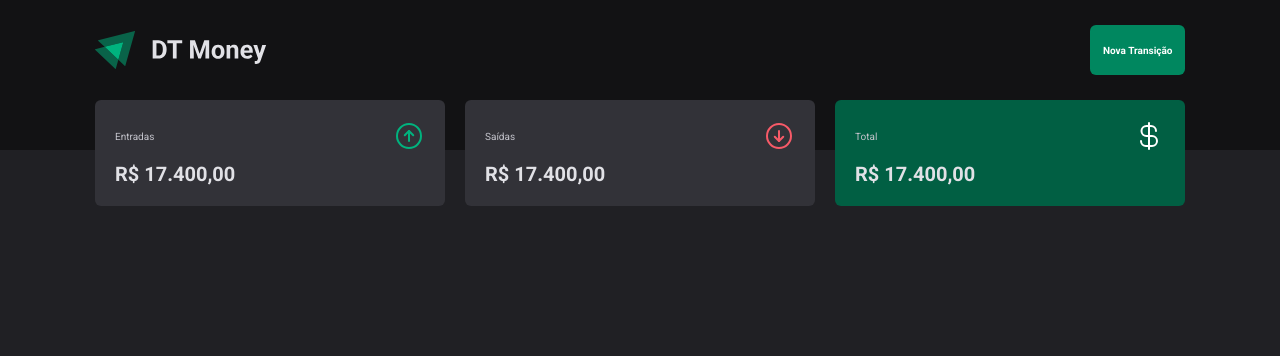
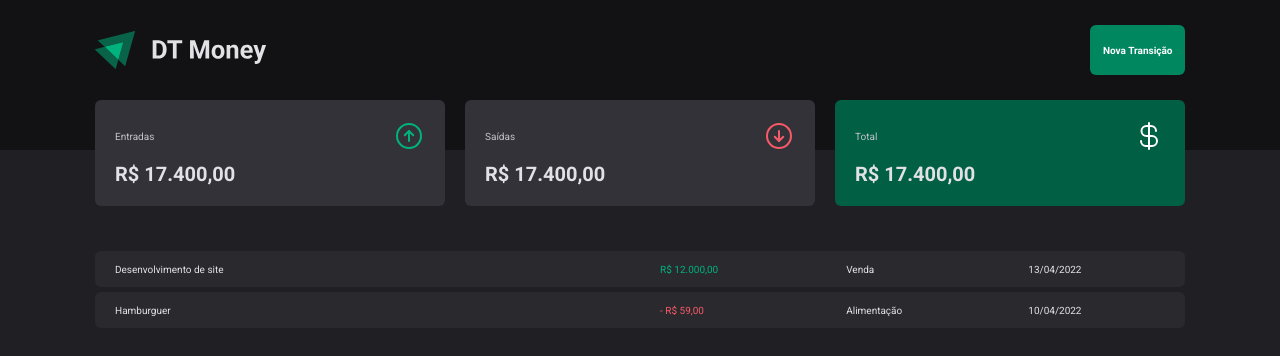
Before and after one commit to JonatasAS/Project_Ignite_03, a React (Vite) app in the folder dt-money/: page / in a window 1280 px wide. Shown: the top 356 px of the page. Built offline with nearby package versions, Linux system fonts and the light colour scheme.

Commit message:
page component transactions and styled

```diff
--- a/dt-money/src/pages/Transactions/index.tsx
+++ b/dt-money/src/pages/Transactions/index.tsx
@@ -1,11 +1,39 @@
 import { Header } from "../../components/Header";
 import { Summary } from "../../components/Summary/index";
+import { PriceHighLight, TrasactionsContainer, TrasactionsTable } from "./styles";
 
 export function Transactions() {
   return (
     <div>
       <Header />
       <Summary />
+
+      <TrasactionsContainer>
+        <TrasactionsTable>
+          <tbody>
+            <tr>
+              <td width="50%">Desenvolvimento de site</td>
+              <td>
+                <PriceHighLight variant="income">
+                  R$ 12.000,00
+               </PriceHighLight>
+              </td>
+              <td>Venda</td>
+              <td>13/04/2022</td>
+            </tr>
+            <tr>
+              <td width="50%">Hamburguer</td>
+              <td>
+                <PriceHighLight variant="outcome">
+                  - R$ 59,00
+               </PriceHighLight>
+              </td>
+              <td>Alimentação</td>
+              <td>10/04/2022</td>
+            </tr>
+          </tbody>
+        </TrasactionsTable>
+      </TrasactionsContainer>
     </div>
   )
 }
--- a/dt-money/src/pages/Transactions/styles.ts
+++ b/dt-money/src/pages/Transactions/styles.ts
@@ -0,0 +1,39 @@
+import styled from "styled-components"
+
+export const TrasactionsContainer = styled.main`
+    width: 100%;
+    max-width: 1120px;
+    margin: 4rem auto 0;
+    padding: 0 1.5rem;
+
+`;
+
+export const TrasactionsTable = styled.table`
+    width: 100%;
+    border-collapse: separate;
+    border-spacing: 0 0.5rem;
+    /* margin-top: 1.5rem; */
+
+    td {
+        padding: 1.25rem 2rem;
+        background: ${props => props.theme["gray-700"]};
+
+        &:first-child {
+            border-top-left-radius: 6px;
+            border-bottom-left-radius: 6px;
+        }
+
+        &:last-child {
+            border-top-right-radius: 6px;
+            border-bottom-right-radius: 6px;
+        }
+    }
+`;
+
+interface PriceHighLightProps{
+    variant: 'income' | 'outcome';
+}
+
+export const PriceHighLight = styled.span<PriceHighLightProps>`
+    color: ${props => props.variant === 'income' ? props.theme["green-300"] : props.theme["red-300"]};
+`;
```
